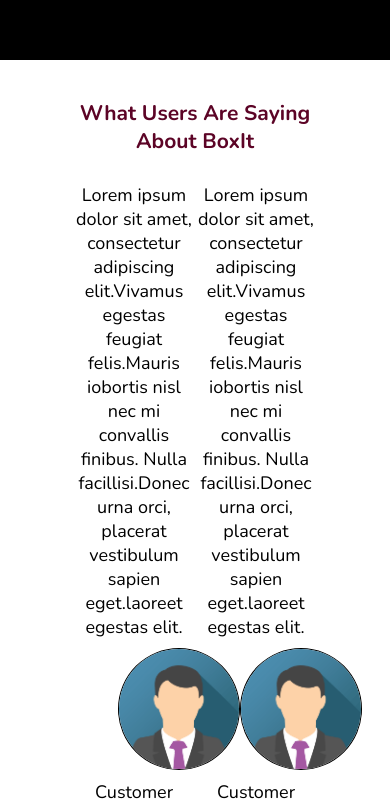
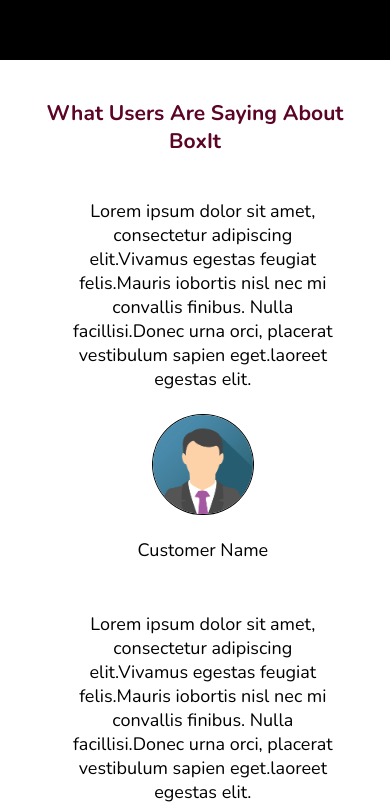
Before and after one commit to SeunJay/AngularProject, an Angular app: page / in a window 390 px wide. Shown: the part 2080-2884 px from the top of the page. Built offline with nearby package versions, Linux system fonts and the light colour scheme.

Commit message:
add media queries

```diff
--- a/src/app/reviews/reviews.component.css
+++ b/src/app/reviews/reviews.component.css
@@ -3,17 +3,24 @@
 }
 
 .container {
-  width: 60%;
+  width: 65%;
   margin: 10% auto;
-  /* border: 1px solid #000; */
 }
 
 .flex-container {
   display: flex;
-  justify-content: center;
-  /* justify-items: center; */
+  justify-content: space-evenly;
   align-items: center;
   flex-flow: row;
+}
+
+.box {
+  margin-left: 5%;
+  padding: 0.5em;
+  display: flex;
+  flex-direction: column;
+  justify-content: center;
+  align-items: center;
 }
 
 .caption {
@@ -26,9 +33,9 @@
   height: auto;
   border-radius: 100%;
   display: block;
-  /* vertical-align: middle; */
-  margin: 8% 37%;
+  margin: 8% 35%;
   border: 1px solid #000;
+  align-self: center;
 }
 
 .comment {
@@ -41,8 +48,34 @@
 .customer-name {
   text-align: center;
   margin-top: 0;
-  /* border: 1px solid #000; */
   font-weight: 100;
-  font-size: 1em
-  /* margin-bottom: 50% */
+  font-size: 1em;
 }
+
+@media screen and (max-width: 1172px) {
+  .container {
+    width: 80%;
+  }
+}
+
+@media screen and (max-width: 950px) {
+  .container {
+    width: 90%;
+  }
+  .photo {
+    width: 100px;
+    height: auto;
+  }
+}
+
+@media screen and (max-width: 600px) {
+  .container {
+    width: 80%;
+  }
+
+  .flex-container {
+    flex-direction: column;
+    align-items: center;
+    justify-content: center;
+  }
+}
```
